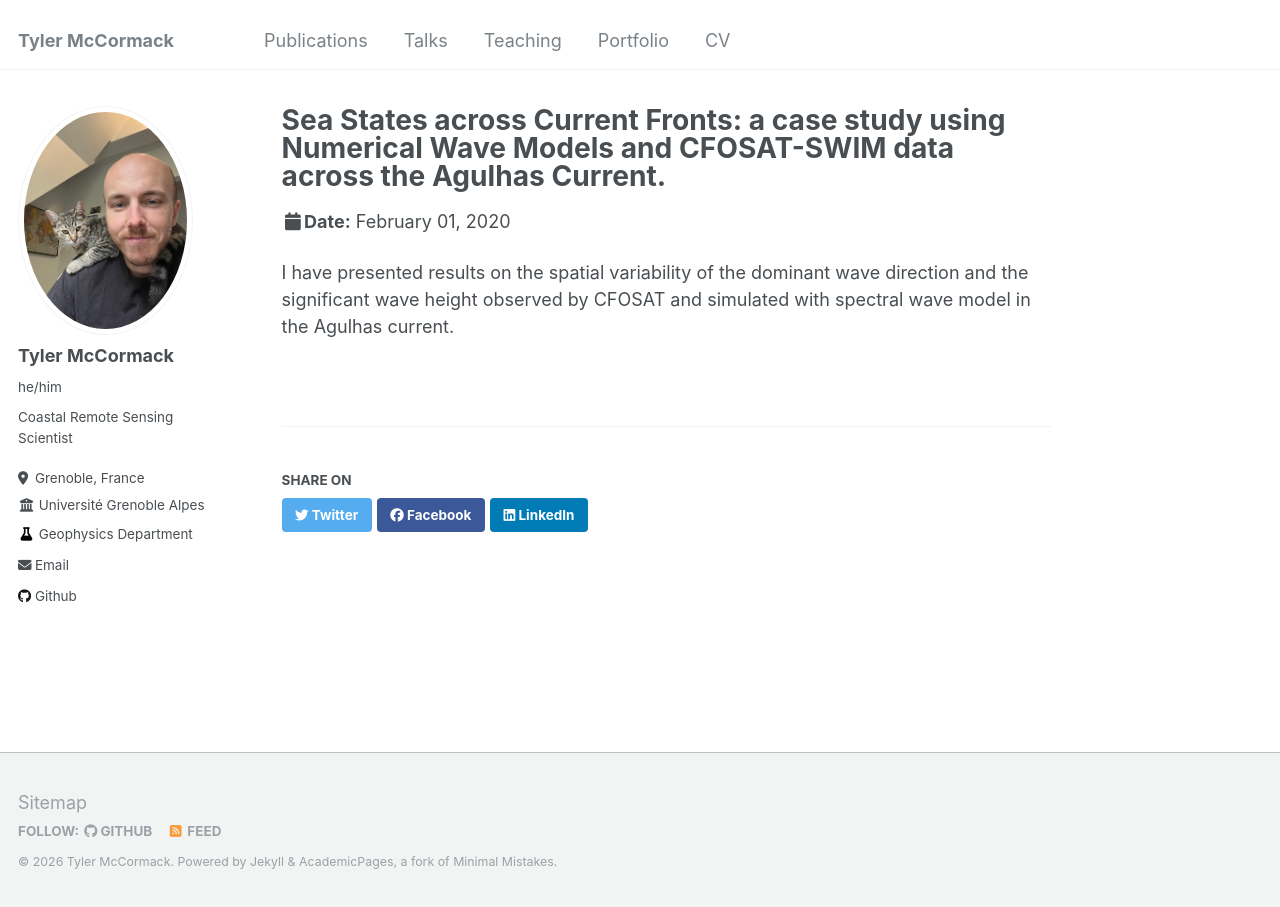
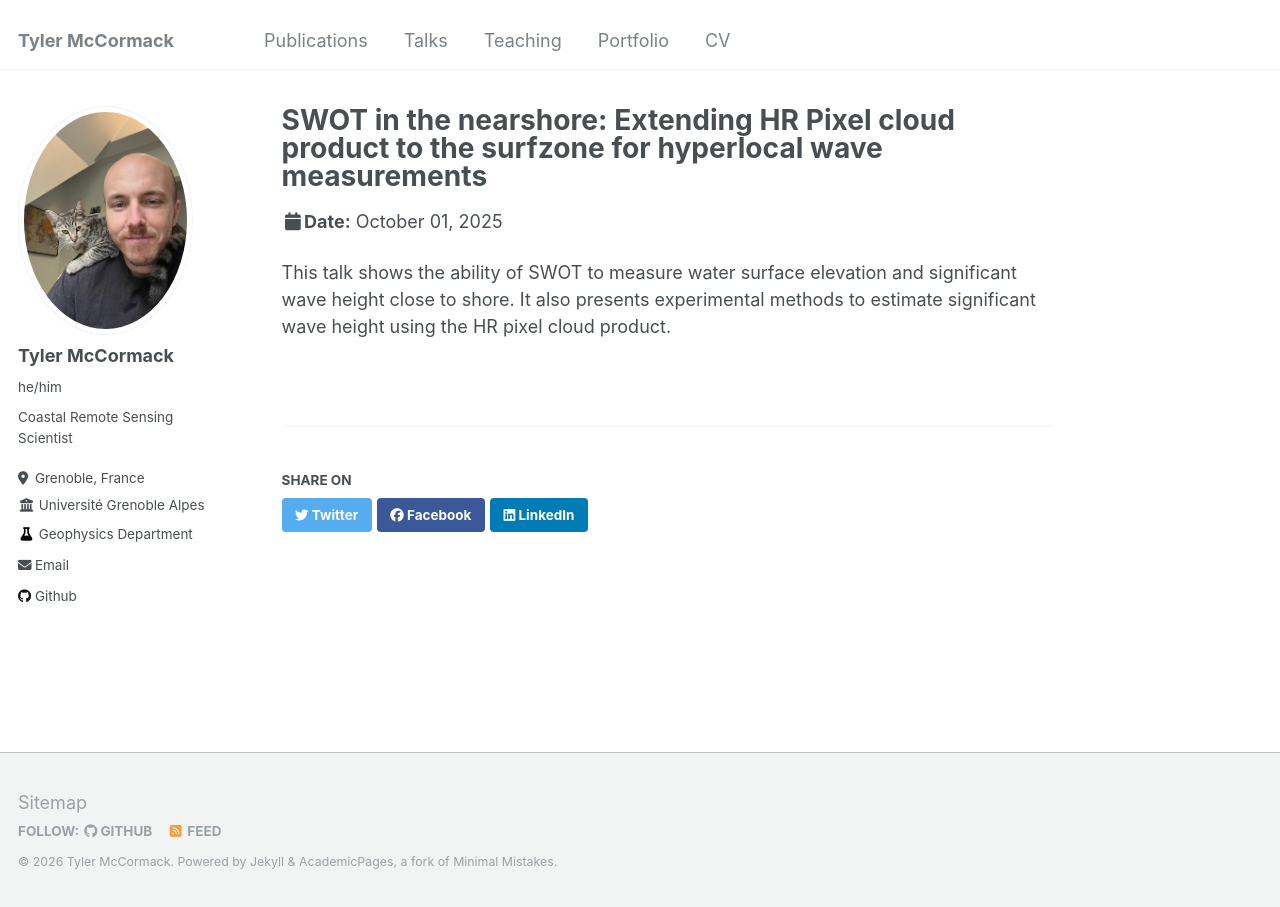
Before and after one commit to tylermccormack-research/tylermccormack-research.github.io, a Jekyll site: the page built from _talks/talk-1.md, in a window 1280 px wide. Built offline with Jekyll 4.4.1, drawn with Linux system fonts in a browser that asks for light colours.

Commit message:
Update talk-1.md

```diff
--- a/_talks/talk-1.md
+++ b/_talks/talk-1.md
@@ -1,11 +1,11 @@
 ---
-title: "Sea States across Current Fronts: a case study using Numerical Wave Models and CFOSAT-SWIM data across the Agulhas Current."
+title: "SWOT in the nearshore: Extending HR Pixel cloud product to the surfzone for hyperlocal wave measurements"
 collection: talks
-type: "Talk"
+type: "Presentations"
 permalink: /talks/talk-1
-venue: "Ocean Sciences Meeting 2020"
-date: February 2020
-location: "San Diego, California"
+venue: "SWOT Science Team Meeting 2025"
+date: October 2025
+location: "Arcachon, France"
 ---
 
-I have presented results on the spatial variability of the dominant wave direction and the significant wave height observed by CFOSAT and simulated with spectral wave model in the Agulhas current.
+This talk shows the ability of SWOT to measure water surface elevation and significant wave height close to shore. It also presents experimental methods to estimate significant wave height using the HR pixel cloud product.
```
